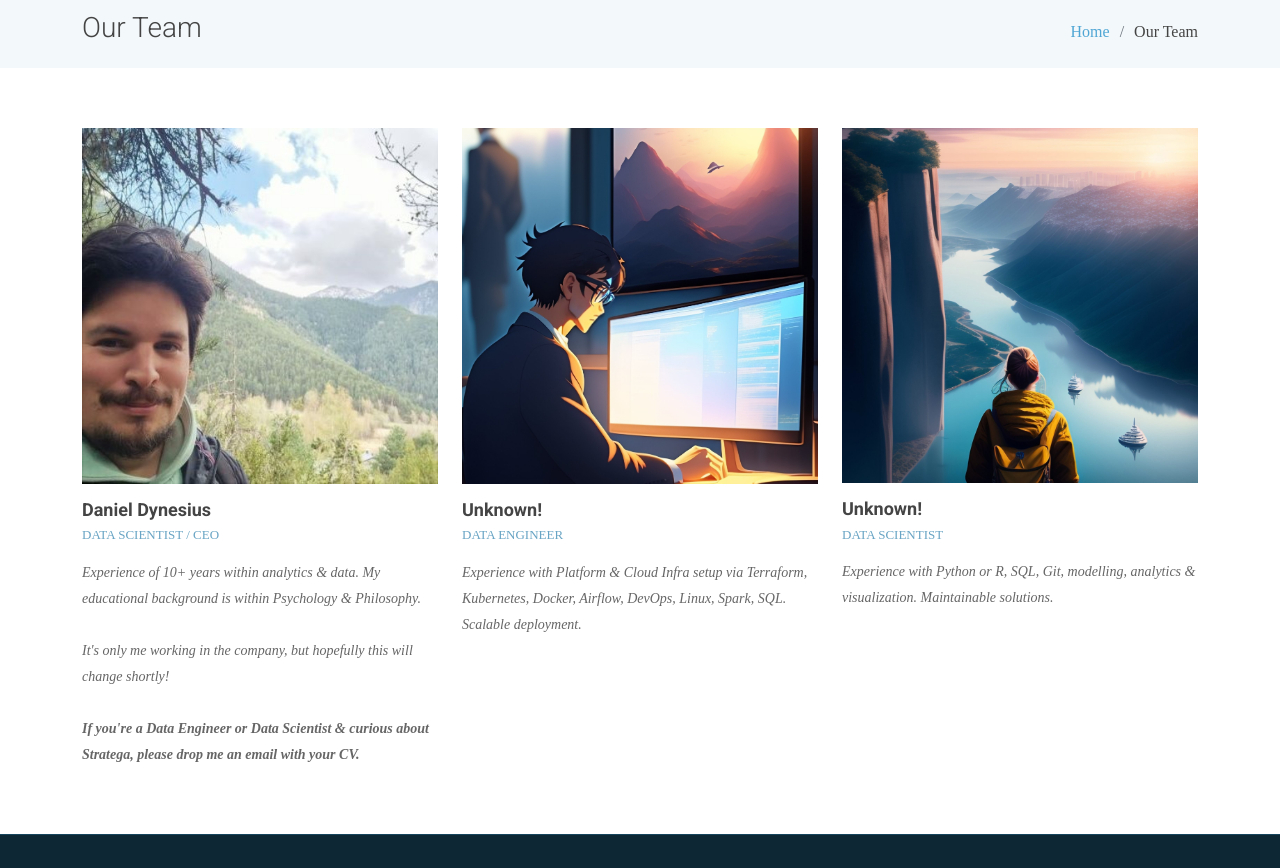
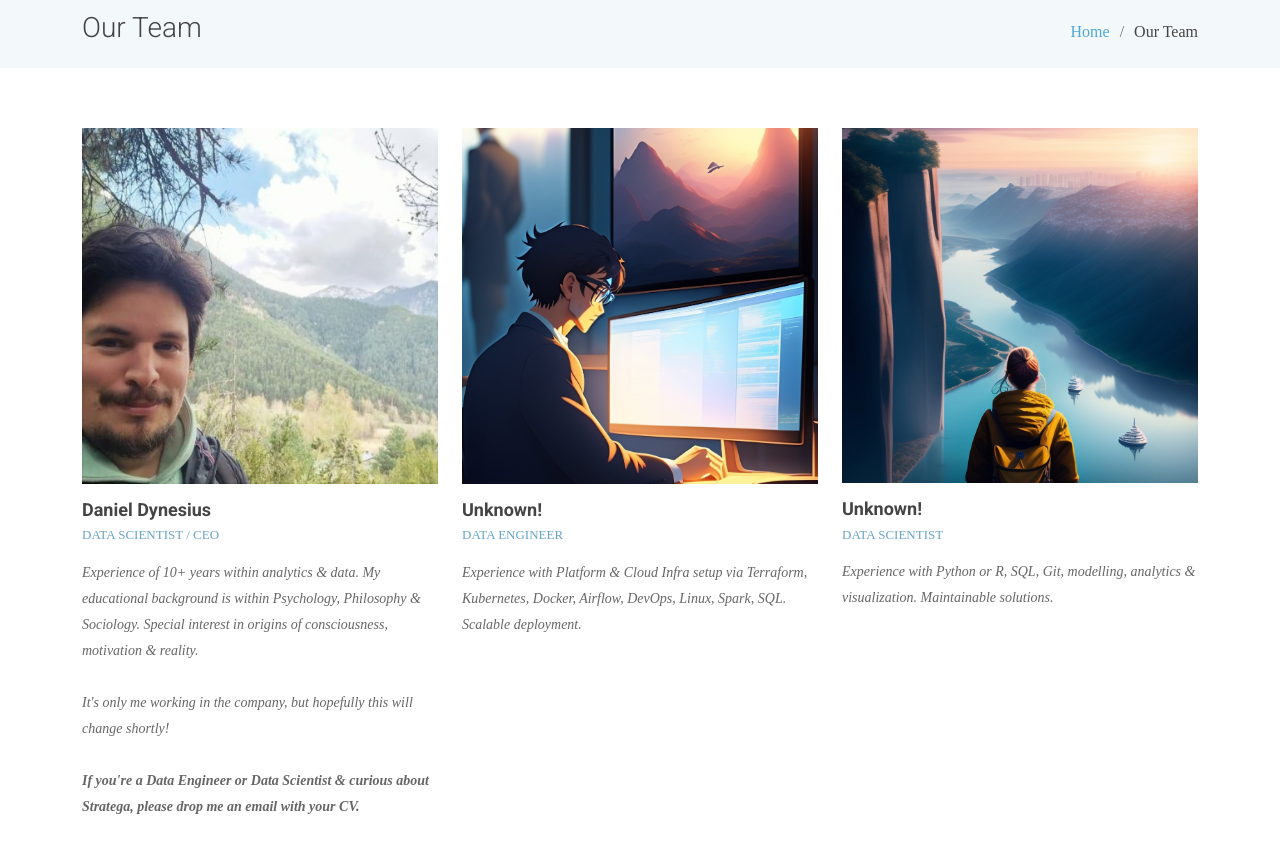
Before and after one commit to danieldynesius/stratega.github.io, a plain HTML site: page team.html in a window 1280 px wide. Shown: the part 84-952 px from the top of the page. Drawn offline with nearby package versions, Linux system fonts and the light colour scheme.

Commit message:
add team small text

```diff
--- a/team.html
+++ b/team.html
@@ -120,7 +120,8 @@
                 <h4>Daniel Dynesius</h4>
                 <span>Data Scientist / CEO</span>
                 <p>
-                  Experience of 10+ years within analytics & data. My educational background is within Psychology & Philosophy.
+                  Experience of 10+ years within analytics & data. My educational background is within Psychology, Philosophy & Sociology.
+                  Special interest in origins of consciousness, motivation & reality.
                   <br><br>
 
                   It's only me working in the company, but hopefully this will change shortly!
```
